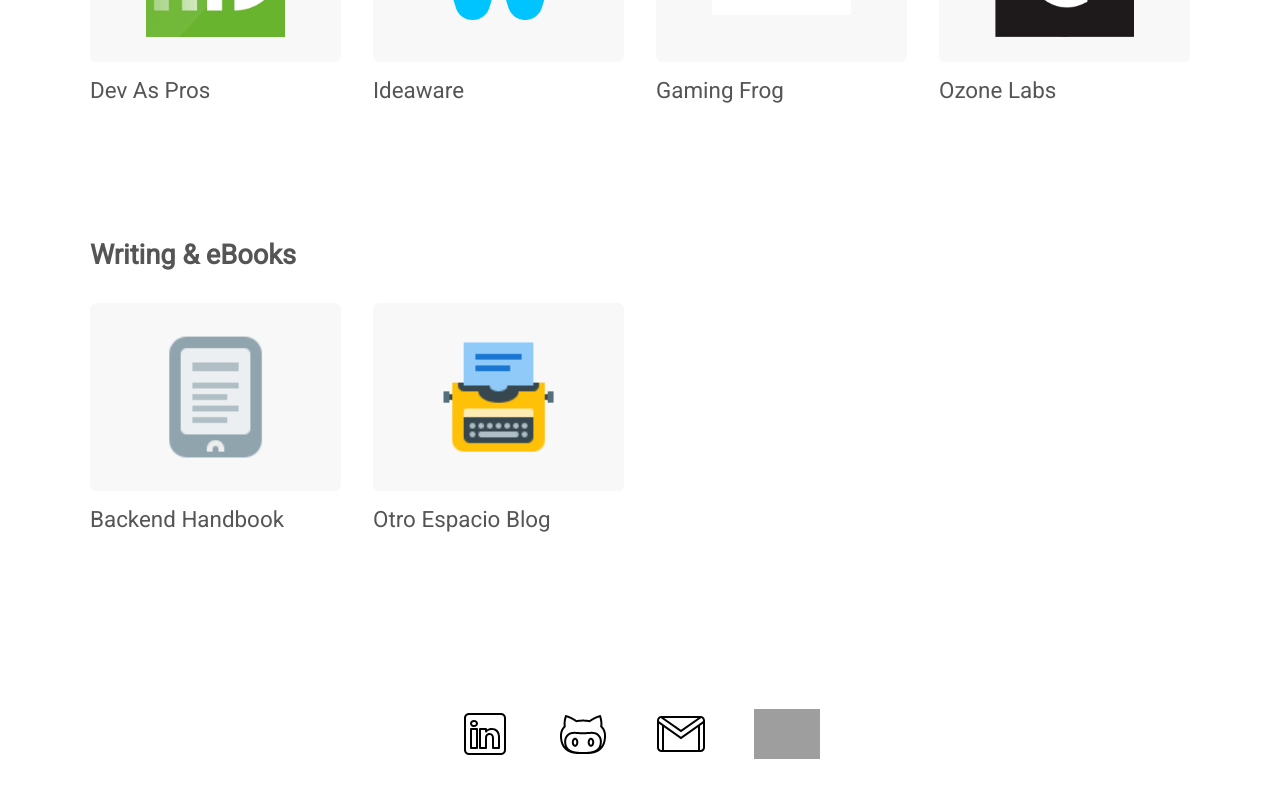
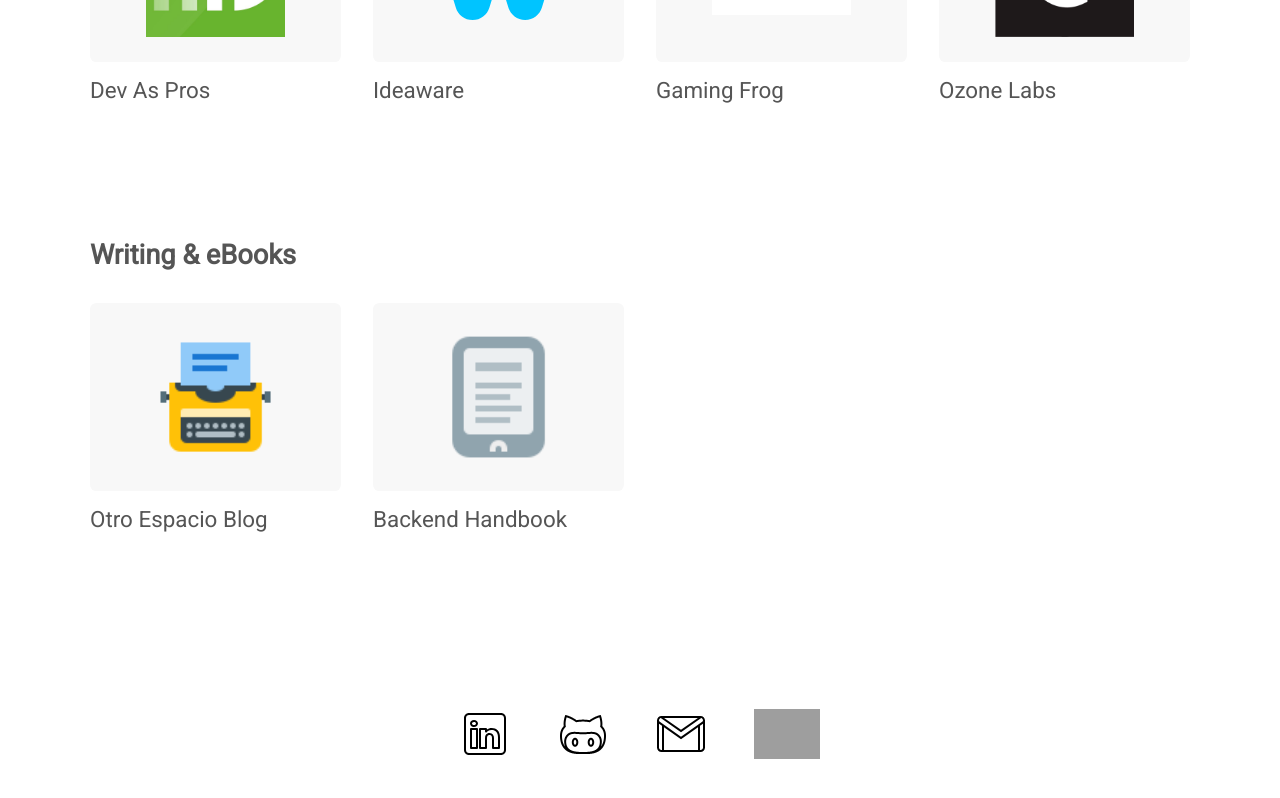
Before and after one commit to cesc1989/franciscoquintero, a Jekyll site: the page built from index.html, in a window 1280 px wide and 900 px high, scrolled down 1948 px. Shown: the top 798 px of the window. Built offline with Jekyll 4.4.1, drawn with Linux system fonts in a browser that asks for light colours; nearby versions of some CDN libraries; grey boxes are pictures that could not be loaded.

Commit message:
order writing items

```diff
--- a/_data/writing.json
+++ b/_data/writing.json
@@ -1,14 +1,14 @@
 [
+  {
+    "name": "Otro Espacio Blog",
+    "description": "My Personal Technical Blog",
+    "logo": "/images/blog.png",
+    "url": "https://otroespacioblog.wordpress.com/"
+  },
   {
     "name": "Backend Handbook",
     "description": "Ebook about setup and deployment ror Ruby on Rails apps",
     "logo": "/images/ebook.png",
     "url": "https://leanpub.com/backendhandbook"
-  },
-  {
-    "name": "Otro Espacio Blog",
-    "description": "My Personal Technical Blog",
-    "logo": "/images/blog.png",
-    "url": "https://otroespacioblog.wordpress.com/"
   }
 ]
```
